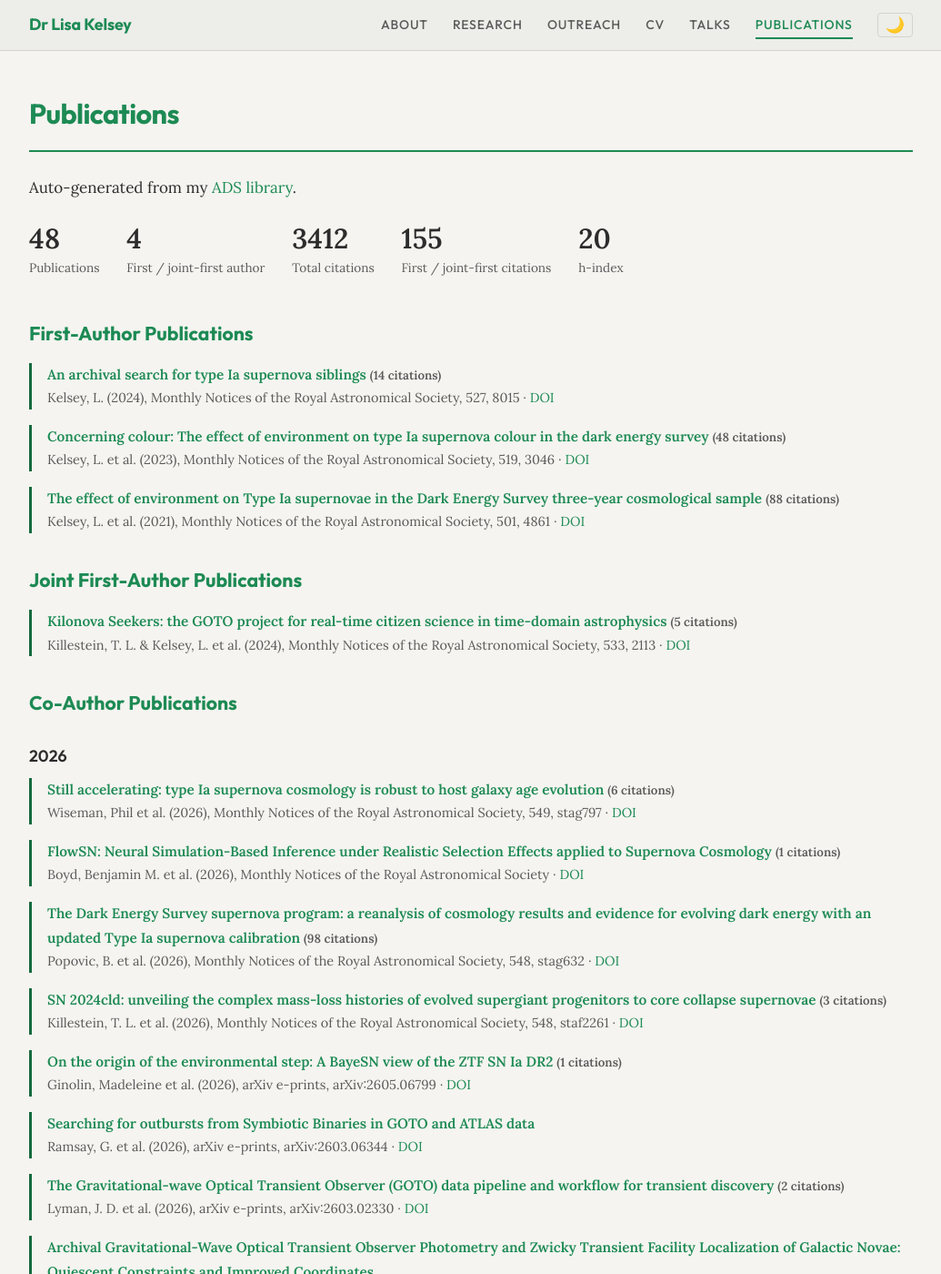
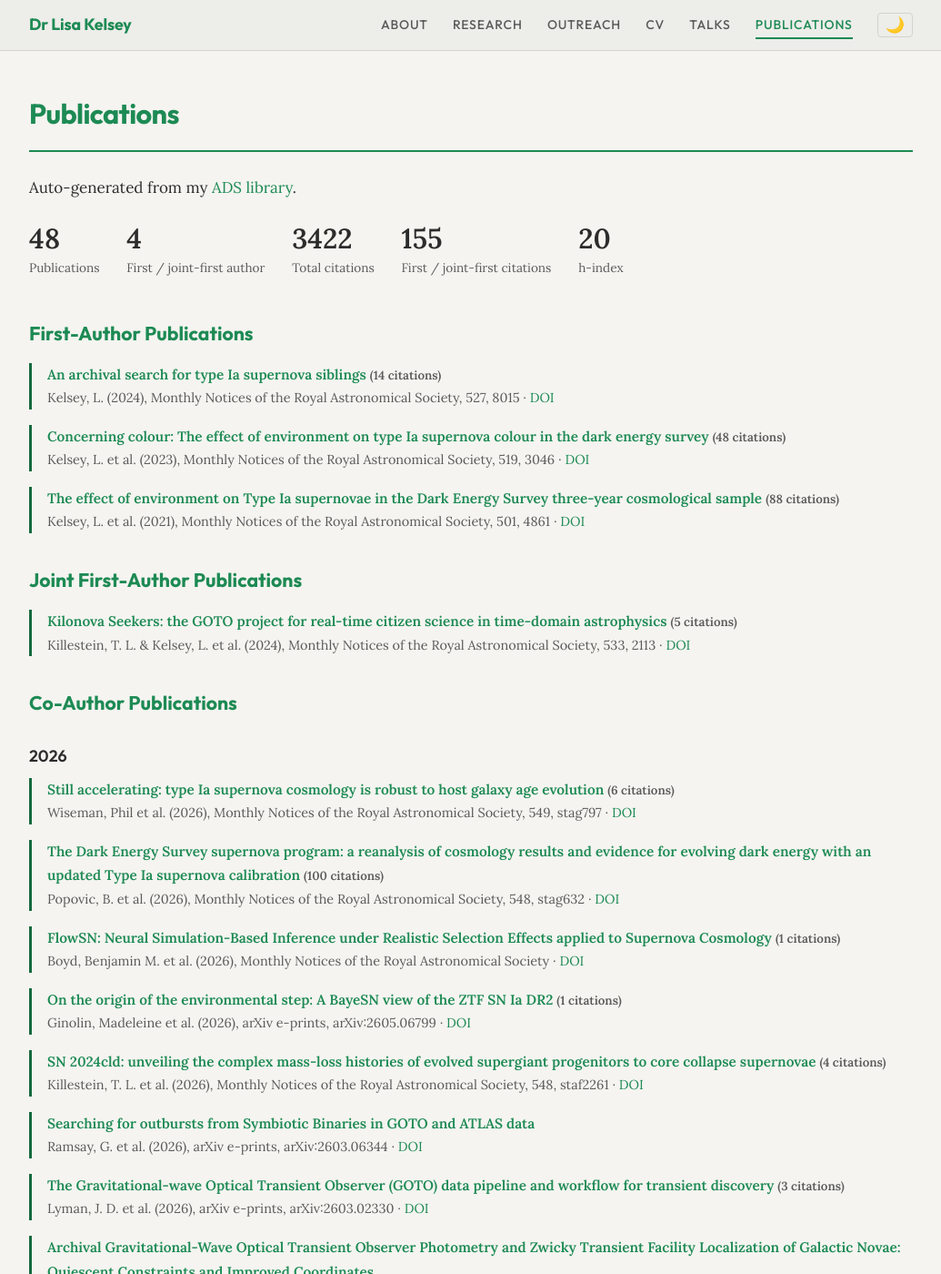
Before and after one commit to LKelsey/LKelsey.github.io, a Jekyll site: the page built from publications.md, in a window 1280 px wide and 1400 px high. Shown: the whole window at 91% size, without its empty margins (122-1157 px from the left). Built offline with Jekyll 4.4.1, drawn with Linux system fonts in a browser that asks for light colours; part of the change alters nothing that is shown; some of the changed text lies outside the part shown.

Commit message:
Auto-update publications from ADS

```diff
--- a/_data/publications.yml
+++ b/_data/publications.yml
@@ -1,4 +1,4 @@
-# Auto-generated from ADS library on 2026-07-03 08:52 UTC
+# Auto-generated from ADS library on 2026-07-04 08:27 UTC
 # Do not edit manually
 
 first_author:
@@ -46,6 +46,14 @@ coauthor:
       bibcode: "2026MNRAS.549ag797W"
       citations: 6
       doi: https://doi.org/10.1093/mnras/stag797
+    - title: "The Dark Energy Survey supernova program: a reanalysis of cosmology results and evidence for evolving dark energy with an updated Type Ia supernova calibration"
+      authors: "Popovic, B. et al."
+      year: 2026
+      journal: "Monthly Notices of the Royal Astronomical Society, 548, stag632"
+      url: https://ui.adsabs.harvard.edu/abs/2026MNRAS.548ag632P/abstract
+      bibcode: "2026MNRAS.548ag632P"
+      citations: 100
+      doi: https://doi.org/10.1093/mnras/stag632
     - title: "FlowSN: Neural Simulation-Based Inference under Realistic Selection Effects applied to Supernova Cosmology"
       authors: "Boyd, Benjamin M. et al."
       year: 2026
@@ -54,22 +62,6 @@ coauthor:
       bibcode: "2026MNRAS.tmp..972B"
       citations: 1
       doi: https://doi.org/10.1093/mnras/stag1046
-    - title: "The Dark Energy Survey supernova program: a reanalysis of cosmology results and evidence for evolving dark energy with an updated Type Ia supernova calibration"
-      authors: "Popovic, B. et al."
-      year: 2026
-      journal: "Monthly Notices of the Royal Astronomical Society, 548, stag632"
-      url: https://ui.adsabs.harvard.edu/abs/2026MNRAS.548ag632P/abstract
-      bibcode: "2026MNRAS.548ag632P"
-      citations: 98
-      doi: https://doi.org/10.1093/mnras/stag632
-    - title: "SN 2024cld: unveiling the complex mass-loss histories of evolved supergiant progenitors to core collapse supernovae"
-      authors: "Killestein, T. L. et al."
-      year: 2026
-      journal: "Monthly Notices of the Royal Astronomical Society, 548, staf2261"
-      url: https://ui.adsabs.harvard.edu/abs/2026MNRAS.548f2261K/abstract
-      bibcode: "2026MNRAS.548f2261K"
-      citations: 3
-      doi: https://doi.org/10.1093/mnras/staf2261
     - title: "On the origin of the environmental step: A BayeSN view of the ZTF SN Ia DR2"
       authors: "Ginolin, Madeleine et al."
       year: 2026
@@ -78,6 +70,14 @@ coauthor:
       bibcode: "2026arXiv260506799G"
       citations: 1
       doi: https://doi.org/10.48550/arXiv.2605.06799
+    - title: "SN 2024cld: unveiling the complex mass-loss histories of evolved supergiant progenitors to core collapse supernovae"
+      authors: "Killestein, T. L. et al."
+      year: 2026
+      journal: "Monthly Notices of the Royal Astronomical Society, 548, staf2261"
+      url: https://ui.adsabs.harvard.edu/abs/2026MNRAS.548f2261K/abstract
+      bibcode: "2026MNRAS.548f2261K"
+      citations: 4
+      doi: https://doi.org/10.1093/mnras/staf2261
     - title: "Searching for outbursts from Symbiotic Binaries in GOTO and ATLAS data"
       authors: "Ramsay, G. et al."
       year: 2026
@@ -92,7 +92,7 @@ coauthor:
       journal: "arXiv e-prints, arXiv:2603.02330"
       url: https://ui.adsabs.harvard.edu/abs/2026arXiv260302330L/abstract
       bibcode: "2026arXiv260302330L"
-      citations: 2
+      citations: 3
       doi: https://doi.org/10.48550/arXiv.2603.02330
     - title: "Archival Gravitational-Wave Optical Transient Observer Photometry and Zwicky Transient Facility Localization of Galactic Novae: Quiescent Constraints and Improved Coordinates"
       authors: "Khamrat, Sutharut et al."
@@ -166,14 +166,6 @@ coauthor:
       bibcode: "2025MNRAS.536.3588W"
       citations: 11
       doi: https://doi.org/10.1093/mnras/stae2784
-    - title: "The Dark Energy Survey Supernova Program: Light Curves and 5 Yr Data Release"
-      authors: "Sánchez, B. O. et al."
-      year: 2024
-      journal: "The Astrophysical Journal, 975, 5"
-      url: https://ui.adsabs.harvard.edu/abs/2024ApJ...975....5S/abstract
-      bibcode: "2024ApJ...975....5S"
-      citations: 82
-      doi: https://doi.org/10.3847/1538-4357/ad739a
     - title: "Modelling the impact of host galaxy dust on type Ia supernova distance measurements"
       authors: "Popovic, B. et al."
       year: 2024
@@ -190,13 +182,21 @@ coauthor:
       bibcode: "2024ApJ...975...86V"
       citations: 148
       doi: https://doi.org/10.3847/1538-4357/ad5e6c
+    - title: "The Dark Energy Survey Supernova Program: Light Curves and 5 Yr Data Release"
+      authors: "Sánchez, B. O. et al."
+      year: 2024
+      journal: "The Astrophysical Journal, 975, 5"
+      url: https://ui.adsabs.harvard.edu/abs/2024ApJ...975....5S/abstract
+      bibcode: "2024ApJ...975....5S"
+      citations: 82
+      doi: https://doi.org/10.3847/1538-4357/ad739a
     - title: "The Dark Energy Survey: Cosmology Results with ∼1500 New High-redshift Type Ia Supernovae Using the Full 5 yr Data Set"
       authors: "DES Collaboration et al."
       year: 2024
       journal: "The Astrophysical Journal, 973, L14"
       url: https://ui.adsabs.harvard.edu/abs/2024ApJ...973L..14D/abstract
       bibcode: "2024ApJ...973L..14D"
-      citations: 641
+      citations: 642
       doi: https://doi.org/10.3847/2041-8213/ad6f9f
     - title: "The Gravitational-wave Optical Transient Observer (GOTO)"
       authors: "Dyer, Martin J. et al."
@@ -204,7 +204,7 @@ coauthor:
       journal: "Ground-based and Airborne Telescopes X, 13094, 130941X"
       url: https://ui.adsabs.harvard.edu/abs/2024SPIE13094E..1XD/abstract
       bibcode: "2024SPIE13094E..1XD"
-      citations: 14
+      citations: 15
       doi: https://doi.org/10.1117/12.3018305
     - title: "GERry: A code to optimise the hunt for the electromagnetic counter-parts to gravitational wave events"
       authors: "O'Neill, David et al."
@@ -286,6 +286,14 @@ coauthor:
       bibcode: "2022MNRAS.517.4291D"
       citations: 15
       doi: https://doi.org/10.1093/mnras/stac2994
+    - title: "The Pantheon+ Analysis: Cosmological Constraints"
+      authors: "Brout, Dillon et al."
+      year: 2022
+      journal: "The Astrophysical Journal, 938, 110"
+      url: https://ui.adsabs.harvard.edu/abs/2022ApJ...938..110B/abstract
+      bibcode: "2022ApJ...938..110B"
+      citations: 1430
+      doi: https://doi.org/10.3847/1538-4357/ac8e04
     - title: "Measuring Cosmological Parameters with Type Ia Supernovae in redMaGiC Galaxies"
       authors: "Chen, R. et al."
       year: 2022
@@ -294,14 +302,6 @@ coauthor:
       bibcode: "2022ApJ...938...62C"
       citations: 34
       doi: https://doi.org/10.3847/1538-4357/ac8b82
-    - title: "The Pantheon+ Analysis: Cosmological Constraints"
-      authors: "Brout, Dillon et al."
-      year: 2022
-      journal: "The Astrophysical Journal, 938, 110"
-      url: https://ui.adsabs.harvard.edu/abs/2022ApJ...938..110B/abstract
-      bibcode: "2022ApJ...938..110B"
-      citations: 1427
-      doi: https://doi.org/10.3847/1538-4357/ac8e04
     - title: "A galaxy-driven model of type Ia supernova luminosity variations"
       authors: "Wiseman, P. et al."
       year: 2022
@@ -332,7 +332,7 @@ coauthor:
       journal: "Monthly Notices of the Royal Astronomical Society, 506, 3330"
       url: https://ui.adsabs.harvard.edu/abs/2021MNRAS.506.3330W/abstract
       bibcode: "2021MNRAS.506.3330W"
-      citations: 71
+      citations: 72
       doi: https://doi.org/10.1093/mnras/stab1943
     - title: "Understanding the extreme luminosity of DES14X2fna"
       authors: "Grayling, M. et al."
```
